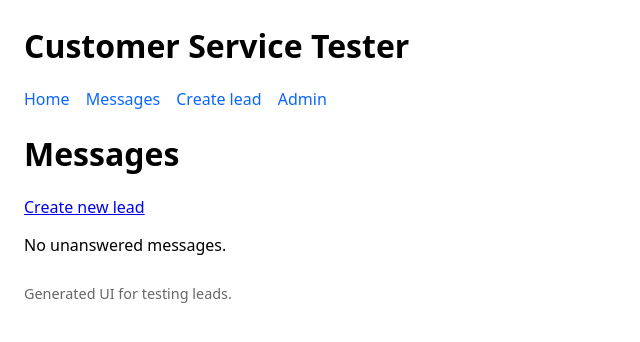
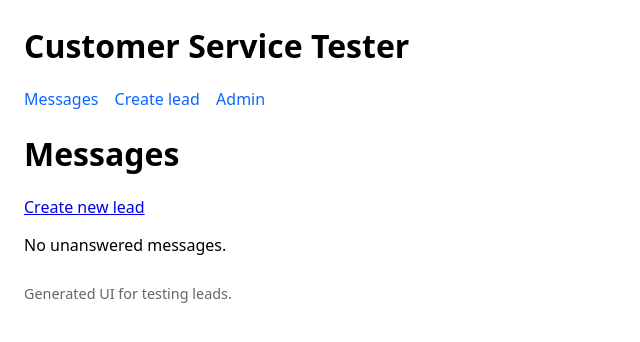
Before and after one commit to lundmj/customer-service-tester, a Django app: page /messages/ in a window 1280 px wide. Shown: the top 342 px of the page, without its empty margins (0-640 px from the left). Run offline with Django 5.2, Linux system fonts and the light colour scheme; data that the repository does not hold is empty.

Commit message:
Remove home button

```diff
--- a/templates/base.html
+++ b/templates/base.html
@@ -17,7 +17,6 @@
       <div class="container">
         <h1>{% block header %}Customer Service Tester{% endblock %}</h1>
         <nav>
-          <a href="/">Home</a>
           <a href="/messages/">Messages</a>
           <a href="/messages/create-lead/">Create lead</a>
           <a href="/admin/">Admin</a>
```
